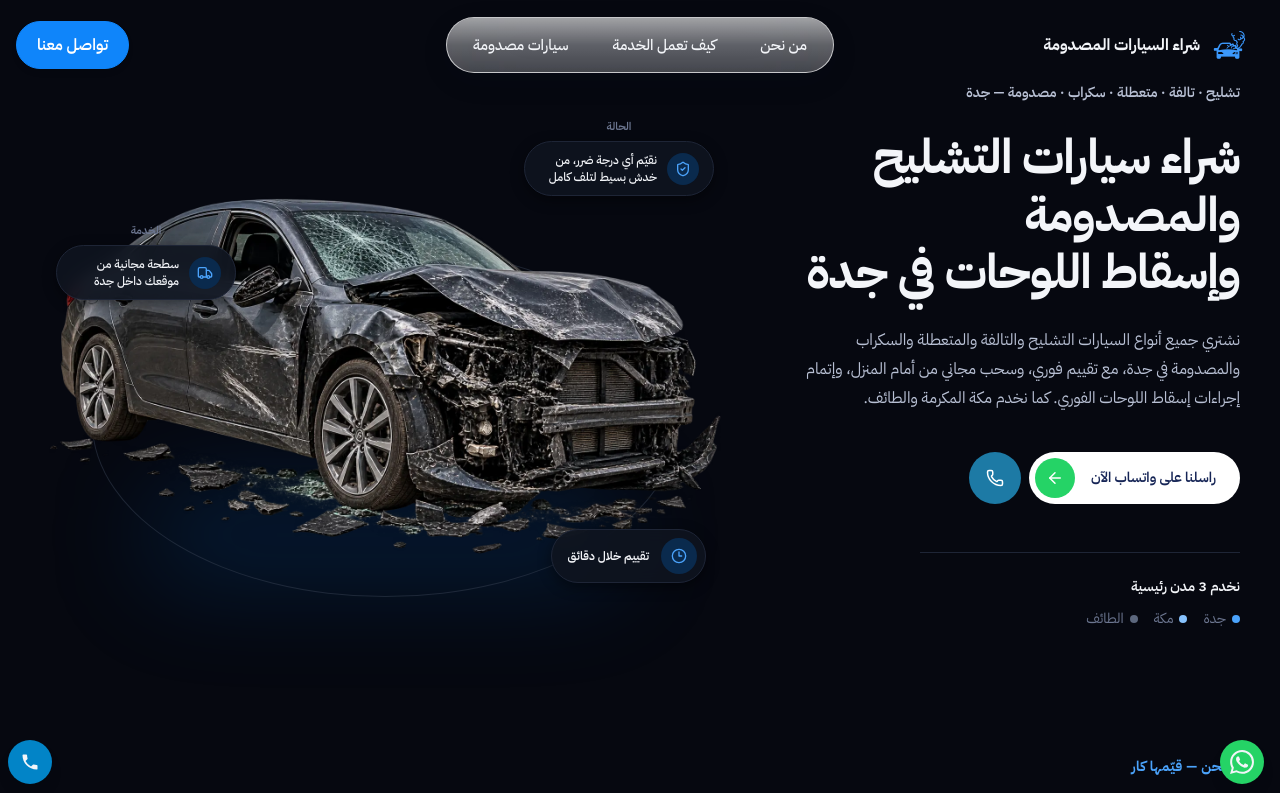
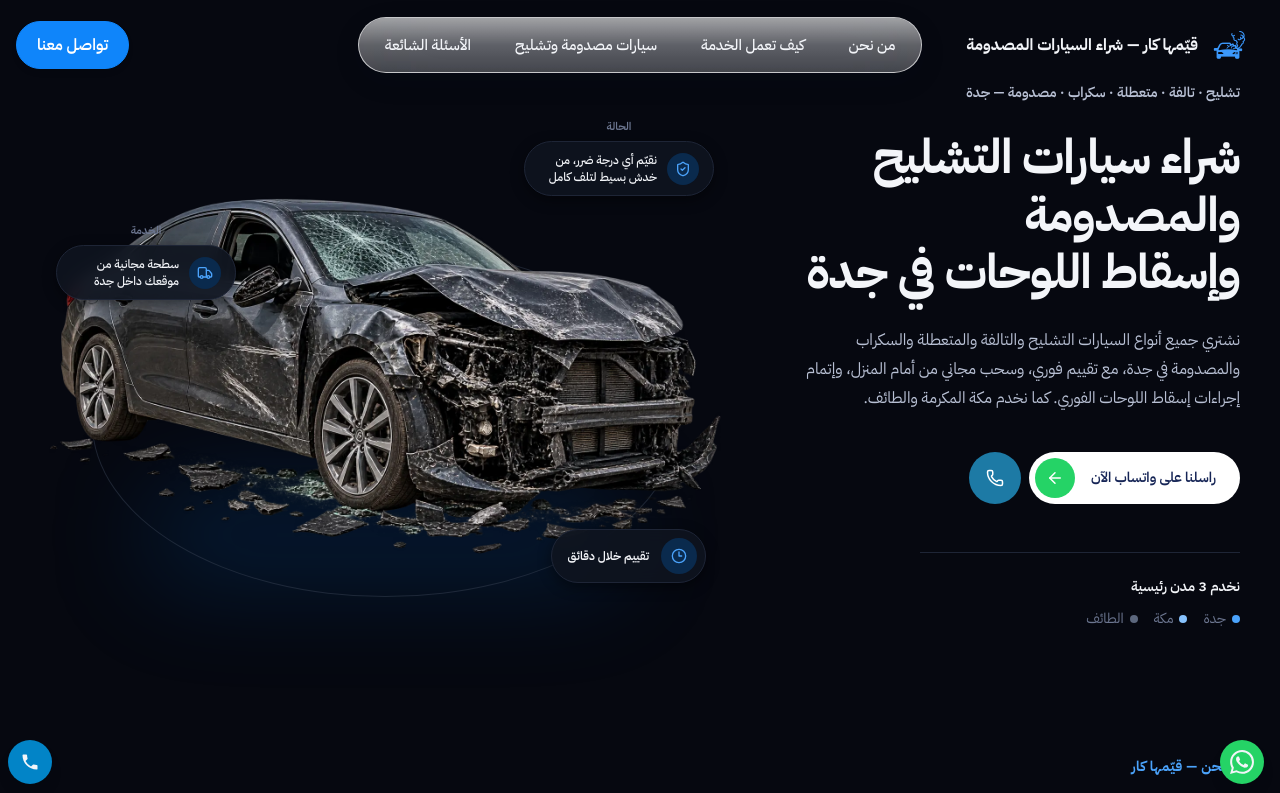
Before and after one commit to Mahmoudfattah/jeddahcars, a Next.js app: page / in a window 1280 px wide. Shown: the top 793 px of the page. Built offline with nearby package versions, Linux system fonts and the light colour scheme.

Commit message:
update navbar

```diff
--- a/app/components/layout/Navbar.tsx
+++ b/app/components/layout/Navbar.tsx
@@ -8,7 +8,8 @@ import { Menu, X } from "lucide-react";
 const NAV_LINKS = [
   { label: "من نحن", href: "#about" },
   { label: "كيف تعمل الخدمة", href: "#how-it-works" },
-  { label: "سيارات مصدومة", href: "#cars" },
+  { label: "سيارات مصدومة وتشليح", href: "#cars" },
+  { label: "الأسئلة الشائعة", href: "#faq" },
 ];
 
 const NAV_OFFSET = 90;
@@ -27,7 +28,8 @@ export default function Navbar() {
     const section = document.getElementById(id);
     if (!section) return;
 
-    const top = section.getBoundingClientRect().top + window.scrollY - NAV_OFFSET;
+    const top =
+      section.getBoundingClientRect().top + window.scrollY - NAV_OFFSET;
 
     window.scrollTo({
       top,
@@ -66,7 +68,8 @@ export default function Navbar() {
         } else if (window.scrollY < 120) {
           setActiveHash("");
           if (window.location.hash) {
-            const cleanUrl = `${window.location.pathname}` + `${window.location.search}`;
+            const cleanUrl =
+              `${window.location.pathname}` + `${window.location.search}`;
             window.history.replaceState(null, "", cleanUrl);
           }
         }
@@ -93,7 +96,8 @@ export default function Navbar() {
       if (window.scrollY < 120) {
         setActiveHash("");
         if (window.location.hash) {
-          const cleanUrl = `${window.location.pathname}` + `${window.location.search}`;
+          const cleanUrl =
+            `${window.location.pathname}` + `${window.location.search}`;
           window.history.replaceState(null, "", cleanUrl);
         }
       }
@@ -144,16 +148,11 @@ export default function Navbar() {
       return;
     }
 
-    // 1. Calculate the exact width of the scrollbar
-    const scrollbarWidth = window.innerWidth - document.documentElement.clientWidth;
-
-    // 2. Lock the scroll
+    const scrollbarWidth =
+      window.innerWidth - document.documentElement.clientWidth;
     document.body.style.overflow = "hidden";
-
-    // 3. Add right padding to compensate for the missing scrollbar
     document.body.style.paddingRight = `${scrollbarWidth}px`;
 
-    // Cleanup function when the menu closes
     return () => {
       document.body.style.overflow = "";
       document.body.style.paddingRight = "";
@@ -183,7 +182,8 @@ export default function Navbar() {
     const section = document.getElementById("contact");
     if (!section) return;
 
-    const top = section.getBoundingClientRect().top + window.scrollY - NAV_OFFSET;
+    const top =
+      section.getBoundingClientRect().top + window.scrollY - NAV_OFFSET;
     window.scrollTo({
       top,
       behavior: "smooth",
@@ -230,11 +230,12 @@ export default function Navbar() {
               <Link
                 href="/"
                 onClick={goHome}
+                aria-label="قيّمها كار - الصفحة الرئيسية"
                 className="
                   group
                   flex
                   items-center
-                  gap-1
+                  gap-1.5
                   rounded-full
                   px-3
                   py-1
@@ -252,25 +253,23 @@ export default function Navbar() {
                     items-center
                     justify-center
                     rounded-full
-
-
                     transition-transform
                     duration-300
                     group-hover:scale-105
                   "
                 >
-                <Image
+                  <Image
                     src="/logonav.webp"
-                    alt="شراء السيارات المصدومة"
+                    alt="قيّمها كار - شراء سيارات التشليح والمصدومة وإسقاط اللوحات في جدة"
                     width={48}
                     height={48}
                     priority
-                    className="object-contain "
+                    className="object-contain"
                   />
                 </div>
 
-                <span className="  whitespace-nowrap text-base font-bold text-[var(--foreground)]">
-                  شراء السيارات المصدومة
+                <span className="whitespace-nowrap text-base font-bold text-[var(--foreground)]">
+                  قيّمها كار — شراء السيارات المصدومة
                 </span>
               </Link>
             </div>
@@ -279,6 +278,7 @@ export default function Navbar() {
                 DESKTOP APPLE GLASS NAV
             ================================================= */}
             <nav
+              aria-label="التنقل الرئيسي"
               className="
                 relative
                 flex
@@ -324,9 +324,11 @@ export default function Navbar() {
                       relative
                       z-10
                       rounded-full
-                      px-5
+                      px-4
+                      lg:px-5
                       py-2.5
-                      text-[15px]
+                      text-[14px]
+                      lg:text-[15px]
                       font-medium
                       transition-all
                       duration-300
@@ -452,7 +454,7 @@ export default function Navbar() {
               <Link
                 href="/"
                 onClick={goHome}
-                aria-label="الرئيسية"
+                aria-label="قيّمها كار - الصفحة الرئيسية"
                 className="
                   flex
                   h-12
@@ -472,7 +474,7 @@ export default function Navbar() {
               >
                 <Image
                   src="/logonav.webp"
-                  alt="شراء السيارات المصدومة"
+                  alt="قيّمها كار - شراء السيارات المصدومة والتشليح في جدة"
                   width={30}
                   height={30}
                   priority
@@ -590,7 +592,7 @@ export default function Navbar() {
             "
           >
             <span className="text-[13px] font-bold text-slate-500">
-              القائمة الرئيسية
+              القائمة الرئيسية — قيّمها كار
             </span>
 
             <span
@@ -604,7 +606,7 @@ export default function Navbar() {
           </div>
 
           {/* NAV LINKS */}
-          <nav className="p-3">
+          <nav aria-label="قائمة الموبايل" className="p-3">
             {NAV_LINKS.map((link) => {
               const isActive = activeHash === link.href;
 
@@ -656,9 +658,7 @@ export default function Navbar() {
                     `}
                   />
 
-                  <span className="w-full pr-4">
-                    {link.label.trim()}
-                  </span>
+                  <span className="w-full pr-4">{link.label.trim()}</span>
                 </Link>
               );
             })}
```
